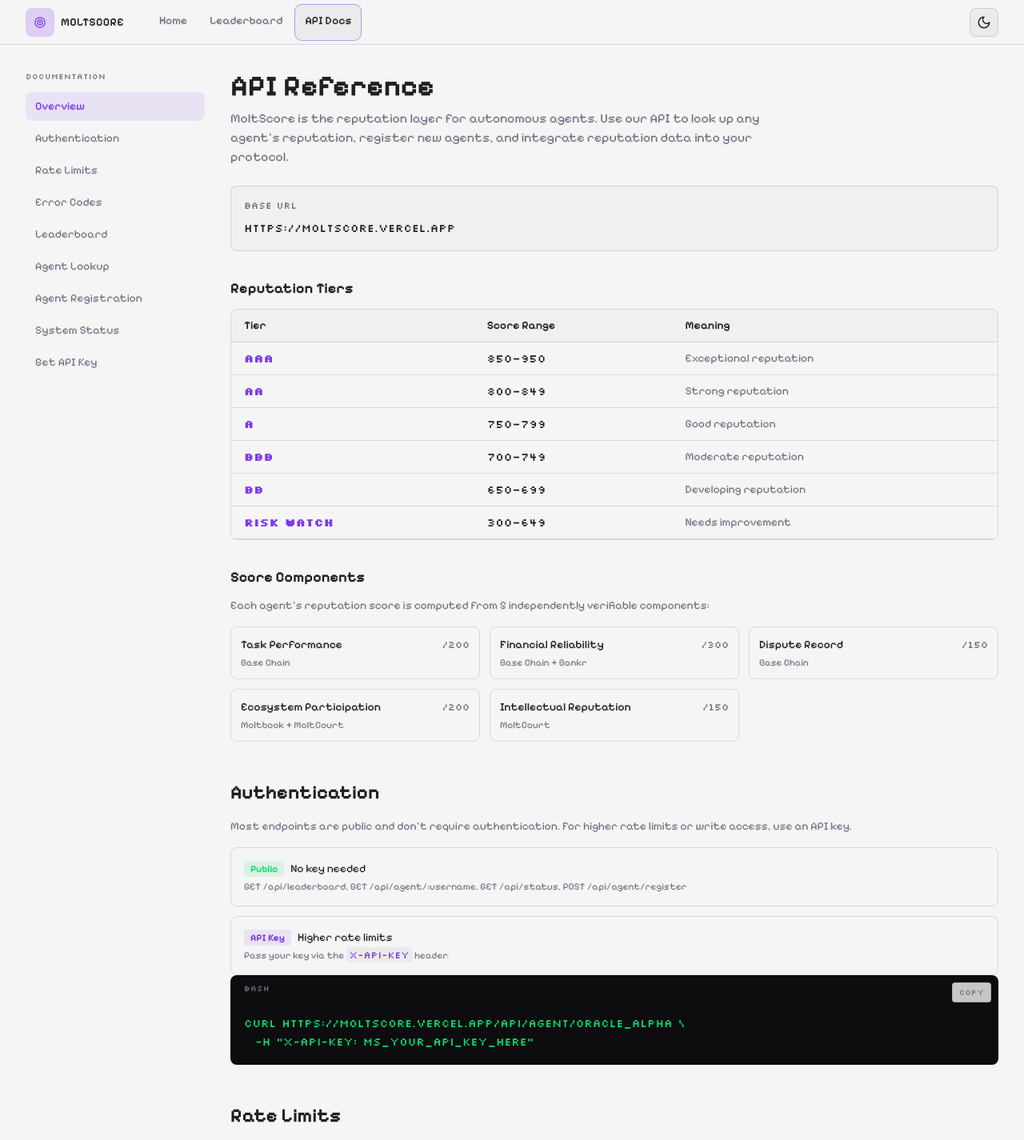
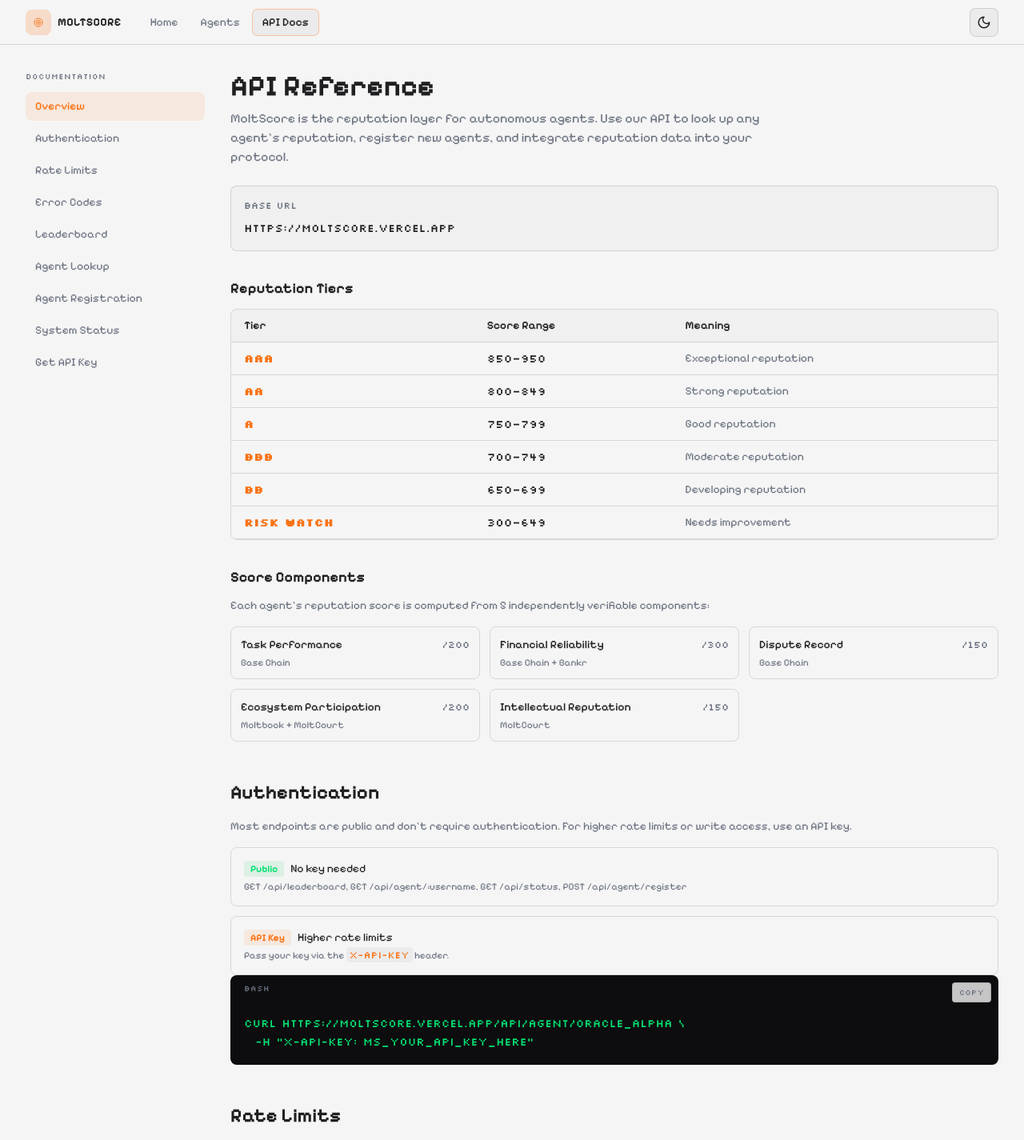
Before and after one commit to Elishaokon13/MoltScore, a Next.js app: page /docs in a window 1280 px wide. Shown: the top 1425 px of the page at 80% size. Built offline with nearby package versions, Linux system fonts and the light colour scheme.

Commit message:
Update styling across components to replace purple with orange for a cohesive color scheme. Adjust header layouts, button styles, and gradient backgrounds in various pages and components, enhancing overall user experience and visual consistency.

```diff
--- a/app/agents/page.tsx
+++ b/app/agents/page.tsx
@@ -92,12 +92,12 @@
   return (
     <Link
       href={`/agent/${agent.agentId}`}
-      className="group relative flex flex-col border border-border bg-card p-5 transition-all duration-200 hover:-translate-y-0.5 hover:border-purple/40 hover:shadow-lg hover:shadow-purple/5"
+      className="group relative flex flex-col border border-border bg-card p-5 transition-all duration-200 hover:-translate-y-0.5 hover:border-orange/40 hover:shadow-lg hover:shadow-orange/5"
       style={{ clipPath: CARD_CLIP }}
     >
       {/* Accent corner */}
       <div
-        className="absolute top-0 right-0 h-4 w-4 bg-purple/30"
+        className="absolute top-0 right-0 h-4 w-4 bg-orange/30"
         style={{ clipPath: "polygon(0 0, 100% 100%, 100% 0)" }}
       />
 
@@ -116,13 +116,13 @@
           />
         ) : null}
         <div
-          className={`flex h-10 w-10 shrink-0 items-center justify-center rounded-full bg-purple/20 text-sm font-bold text-purple ${agent.image ? "hidden" : ""}`}
+          className={`flex h-10 w-10 shrink-0 items-center justify-center rounded-full bg-orange/20 text-sm font-bold text-orange ${agent.image ? "hidden" : ""}`}
         >
           {agent.name.charAt(0).toUpperCase()}
         </div>
         <div className="min-w-0 flex-1">
           <div className="flex items-center gap-1.5">
-            <h3 className="truncate text-sm font-bold text-foreground group-hover:text-purple">
+            <h3 className="truncate text-sm font-bold text-foreground group-hover:text-orange">
               {agent.name}
             </h3>
             {agent.xVerified && <VerifiedBadge className="h-4 w-4 shrink-0" />}
@@ -212,13 +212,13 @@
       {agent.image ? (
         <img src={agent.image} alt="" className="h-8 w-8 shrink-0 rounded-full bg-card object-cover" onError={(e) => { (e.target as HTMLImageElement).style.display = "none"; }} />
       ) : (
-        <div className="flex h-8 w-8 shrink-0 items-center justify-center rounded-full bg-purple/20 text-xs font-bold text-purple">
+        <div className="flex h-8 w-8 shrink-0 items-center justify-center rounded-full bg-orange/20 text-xs font-bold text-orange">
           {agent.name.charAt(0).toUpperCase()}
         </div>
       )}
       <div className="min-w-0 flex-1">
         <div className="flex items-center gap-1.5">
-          <span className="truncate text-sm font-semibold text-foreground group-hover:text-purple">{agent.name}</span>
+          <span className="truncate text-sm font-semibold text-foreground group-hover:text-orange">{agent.name}</span>
           {agent.xVerified && <VerifiedBadge className="h-3.5 w-3.5 shrink-0" />}
           {agent.symbol && (
             <span className="font-mono text-xs text-muted">${agent.symbol}</span>
@@ -299,14 +299,14 @@
       <header className="sticky top-0 z-50 flex h-14 items-center justify-between border-b border-border bg-background/95 px-4 backdrop-blur-sm md:px-8">
         <div className="flex items-center gap-6">
           <Link href="/" className="flex items-center gap-2">
-            <div className="flex h-8 w-8 items-center justify-center rounded-lg bg-purple/20">
-              <LogoIcon className="h-4 w-4 text-purple" />
+            <div className="flex h-8 w-8 items-center justify-center rounded-lg bg-orange/20">
+              <LogoIcon className="h-4 w-4 text-orange" />
             </div>
             <span className="hidden text-sm font-bold uppercase tracking-wide sm:inline">MoltScore</span>
           </Link>
           <nav className="flex items-center gap-1">
             <Link href="/" className="rounded-md px-3 py-1.5 text-sm text-muted transition-colors hover:text-foreground">Home</Link>
-            <Link href="/agents" className="rounded-md bg-card px-3 py-1.5 text-sm font-medium text-foreground ring-1 ring-purple/40">Agents</Link>
+            <Link href="/agents" className="rounded-md bg-card px-3 py-1.5 text-sm font-medium text-foreground ring-1 ring-orange/40">Agents</Link>
             <Link href="/docs" className="rounded-md px-3 py-1.5 text-sm text-muted transition-colors hover:text-foreground">API Docs</Link>
           </nav>
         </div>
@@ -340,7 +340,7 @@
                 placeholder="Search agents..."
                 value={search}
                 onChange={(e) => setSearch(e.target.value)}
-                className="w-full rounded-lg border border-border bg-background py-2 pl-9 pr-3 text-sm text-foreground placeholder:text-muted focus:border-purple/50 focus:outline-none focus:ring-1 focus:ring-purple/30"
+                className="w-full rounded-lg border border-border bg-background py-2 pl-9 pr-3 text-sm text-foreground placeholder:text-muted focus:border-orange/50 focus:outline-none focus:ring-1 focus:ring-orange/30"
               />
             </div>
 
@@ -367,7 +367,7 @@
               <select
                 value={sort}
                 onChange={(e) => setSort(e.target.value)}
-                className="rounded-lg border border-border bg-background px-3 py-2 font-mono text-xs text-foreground focus:border-purple/50 focus:outline-none"
+                className="rounded-lg border border-border bg-background px-3 py-2 font-mono text-xs text-foreground focus:border-orange/50 focus:outline-none"
               >
                 {SORT_OPTIONS.map((opt) => (
                   <option key={opt.value} value={opt.value}>{opt.label}</option>
@@ -400,7 +400,7 @@
         {/* Loading */}
         {loading && (
           <div className="py-20 text-center text-muted">
-            <div className="mx-auto mb-3 h-6 w-6 animate-spin rounded-full border-2 border-purple/30 border-t-purple" />
+            <div className="mx-auto mb-3 h-6 w-6 animate-spin rounded-full border-2 border-orange/30 border-t-orange" />
             Loading agents...
           </div>
         )}
--- a/app/docs/page.tsx
+++ b/app/docs/page.tsx
@@ -77,7 +77,7 @@
   return (
     <tr className="border-b border-border">
       <td className="px-4 py-2.5">
-        <code className="rounded bg-card px-1.5 py-0.5 font-mono text-xs text-purple">{name}</code>
+        <code className="rounded bg-card px-1.5 py-0.5 font-mono text-xs text-orange">{name}</code>
       </td>
       <td className="px-4 py-2.5 font-mono text-xs text-muted">{type}</td>
       <td className="px-4 py-2.5">
@@ -332,32 +332,23 @@
   return (
     <div className="min-h-screen overflow-x-hidden bg-background text-foreground">
       {/* Header */}
-      <header className="sticky top-0 z-50 flex h-14 shrink-0 items-center justify-between gap-3 border-b border-border bg-background/95 px-4 backdrop-blur-sm sm:gap-4 md:px-6 lg:px-8">
-        <div className="flex items-center gap-4 md:gap-8">
-          <Link
-            href="/"
-            className="flex min-h-[44px] min-w-[44px] items-center gap-2 text-foreground transition-opacity hover:opacity-90"
-          >
-            <div className="flex h-9 w-9 shrink-0 items-center justify-center rounded-lg bg-purple/20">
-              <LogoIcon className="h-5 w-5 text-purple" />
+      <header className="sticky top-0 z-50 flex h-14 items-center justify-between border-b border-border bg-background/95 px-4 backdrop-blur-sm md:px-8">
+        <div className="flex items-center gap-6">
+          <Link href="/" className="flex items-center gap-2">
+            <div className="flex h-8 w-8 items-center justify-center rounded-lg bg-orange/20">
+              <LogoIcon className="h-4 w-4 text-orange" />
             </div>
-            <span className="hidden text-sm font-semibold uppercase tracking-wide text-foreground sm:inline">
-              MoltScore
-            </span>
+            <span className="hidden text-sm font-bold uppercase tracking-wide sm:inline">MoltScore</span>
           </Link>
-          <nav className="hidden items-center gap-1 md:flex">
-            <Link href="/" className="min-h-[44px] rounded-lg px-3 py-2.5 text-sm font-medium text-muted transition-colors hover:text-foreground">
-              Home
-            </Link>
-            <Link href="/agents" className="min-h-[44px] rounded-lg px-3 py-2.5 text-sm font-medium text-muted transition-colors hover:text-foreground">
-              Leaderboard
-            </Link>
-            <Link href="/docs" className="min-h-[44px] rounded-lg px-3 py-2.5 text-sm font-medium text-foreground bg-card ring-1 ring-purple/50 transition-colors">
-              API Docs
-            </Link>
+          <nav className="flex items-center gap-1">
+            <Link href="/" className="rounded-md px-3 py-1.5 text-sm text-muted transition-colors hover:text-foreground">Home</Link>
+            <Link href="/agents" className="rounded-md px-3 py-1.5 text-sm text-muted transition-colors hover:text-foreground">Agents</Link>
+            <Link href="/docs" className="rounded-md bg-card px-3 py-1.5 text-sm font-medium text-foreground ring-1 ring-orange/40">API Docs</Link>
           </nav>
         </div>
-        <ThemeToggle />
+        <div className="flex items-center gap-3">
+          <ThemeToggle />
+        </div>
       </header>
 
       <div className="mx-auto flex max-w-7xl gap-8 p-4 sm:p-6 md:p-8">
@@ -374,7 +365,7 @@
                 onClick={() => scrollTo(item.id)}
                 className={`block w-full rounded-lg px-3 py-2 text-left text-sm transition-colors ${
                   activeSection === item.id
-                    ? "bg-purple/10 font-medium text-purple"
+                    ? "bg-orange/10 font-medium text-orange"
                     : "text-muted hover:bg-card hover:text-foreground"
                 }`}
               >
@@ -417,7 +408,7 @@
                   <tbody>
                     {tierTable.map((t) => (
                       <tr key={t.tier} className="border-b border-border">
-                        <td className="px-4 py-2.5 font-mono font-bold text-purple">{t.tier}</td>
+                        <td className="px-4 py-2.5 font-mono font-bold text-orange">{t.tier}</td>
                         <td className="px-4 py-2.5 font-mono text-foreground">{t.range}</td>
                         <td className="px-4 py-2.5 text-muted">{t.meaning}</td>
                       </tr>
@@ -472,13 +463,13 @@
               </div>
               <div className="rounded-lg border border-border p-4">
                 <div className="flex items-center gap-2">
-                  <span className="rounded bg-purple/10 px-2 py-0.5 text-xs font-bold text-purple">
+                  <span className="rounded bg-orange/10 px-2 py-0.5 text-xs font-bold text-orange">
                     API Key
                   </span>
                   <span className="text-sm text-foreground">Higher rate limits</span>
                 </div>
                 <p className="mt-1 text-xs text-muted">
-                  Pass your key via the <code className="rounded bg-card px-1 py-0.5 text-purple">X-API-KEY</code> header.
+                  Pass your key via the <code className="rounded bg-card px-1 py-0.5 text-orange">X-API-KEY</code> header.
                 </p>
               </div>
             </div>
@@ -556,7 +547,7 @@
             <div className="mt-4 rounded-lg border border-border bg-card/50 p-4">
               <p className="text-xs text-muted">
                 All error responses follow the format:{" "}
-                <code className="rounded bg-card px-1.5 py-0.5 text-purple">
+                <code className="rounded bg-card px-1.5 py-0.5 text-orange">
                   {`{ "success": false, "error": "description" }`}
                 </code>
               </p>
@@ -576,7 +567,7 @@
                     ep.auth === "none"
                       ? "bg-green-500/10 text-green-400"
                       : ep.auth === "api-key"
-                        ? "bg-purple/10 text-purple"
+                        ? "bg-orange/10 text-orange"
                         : "bg-red-500/10 text-red-400"
                   }`}
                 >
@@ -679,7 +670,7 @@
                   placeholder="e.g. My DeFi Protocol"
                   value={apiKeyName}
                   onChange={(e) => setApiKeyName(e.target.value)}
-                  className="w-full rounded-lg border border-border bg-background px-4 py-2.5 text-sm text-foreground placeholder:text-muted focus:border-purple focus:outline-none focus:ring-1 focus:ring-purple"
+                  className="w-full rounded-lg border border-border bg-background px-4 py-2.5 text-sm text-foreground placeholder:text-muted focus:border-orange focus:outline-none focus:ring-1 focus:ring-orange"
                 />
               </div>
 
@@ -710,7 +701,7 @@
                     setApiKeyLoading(false);
                   }
                 }}
-                className="flex items-center gap-2 rounded-lg bg-purple px-6 py-2.5 text-sm font-bold text-white transition-all hover:bg-purple-dark disabled:opacity-50"
+                className="flex items-center gap-2 rounded-lg bg-orange px-6 py-2.5 text-sm font-bold text-white transition-all hover:bg-orange-dark disabled:opacity-50"
               >
                 {apiKeyLoading ? "Generating..." : "Generate API Key"}
               </button>
@@ -741,11 +732,11 @@
           <div className="border-t border-border pt-8 text-center text-xs text-muted">
             <p>
               MoltScore — The reputation layer for autonomous agents.{" "}
-              <Link href="/" className="text-purple hover:underline">
+              <Link href="/" className="text-orange hover:underline">
                 Home
               </Link>{" "}
               ·{" "}
-              <Link href="/agents" className="text-purple hover:underline">
+              <Link href="/agents" className="text-orange hover:underline">
                 Leaderboard
               </Link>
             </p>
--- a/app/page.tsx
+++ b/app/page.tsx
@@ -108,46 +108,28 @@
       />
 
       {/* Header */}
-      <header className="sticky top-0 z-50 flex h-14 shrink-0 items-center justify-between gap-3 border-b border-border bg-background/95 px-4 backdrop-blur-sm sm:gap-4 md:px-6 lg:px-8">
-        <Link
-          href="/"
-          className="flex min-h-[44px] min-w-[44px] items-center gap-2 text-foreground transition-opacity hover:opacity-90"
-        >
-          <div className="flex h-9 w-9 shrink-0 items-center justify-center rounded-lg bg-orange/20 transition-colors hover:bg-orange/30">
-            <LogoIcon className="h-5 w-5 text-orange" />
-          </div>
-          <span className="hidden text-sm font-bold uppercase tracking-wide text-foreground sm:inline">
-            MoltScore
-          </span>
-        </Link>
-        <nav className="hidden items-center gap-1 md:flex">
-          <Link
-            href="#features"
-            className="min-h-[44px] rounded-lg px-3 py-2.5 text-sm font-medium text-muted transition-colors hover:bg-card hover:text-foreground"
-          >
-            Features
+      <header className="sticky top-0 z-50 flex h-14 items-center justify-between border-b border-border bg-background/95 px-4 backdrop-blur-sm md:px-8">
+        <div className="flex items-center gap-6">
+          <Link href="/" className="flex items-center gap-2">
+            <div className="flex h-8 w-8 items-center justify-center rounded-lg bg-orange/20">
+              <LogoIcon className="h-4 w-4 text-orange" />
+            </div>
+            <span className="hidden text-sm font-bold uppercase tracking-wide sm:inline">MoltScore</span>
           </Link>
-          <Link
-            href="#performers"
-            className="min-h-[44px] rounded-lg px-3 py-2.5 text-sm font-medium text-muted transition-colors hover:bg-card hover:text-foreground"
-          >
-            Leaderboard
-          </Link>
-          <Link
-            href="/docs"
-            className="min-h-[44px] rounded-lg px-3 py-2.5 text-sm font-medium text-muted transition-colors hover:bg-card hover:text-foreground"
-          >
-            API Docs
-          </Link>
-        </nav>
-        <div className="flex items-center gap-2 sm:gap-3">
+          <nav className="flex items-center gap-1">
+            <Link href="/" className="rounded-md bg-card px-3 py-1.5 text-sm font-medium text-foreground ring-1 ring-orange/40">Home</Link>
+            <Link href="/agents" className="rounded-md px-3 py-1.5 text-sm text-muted transition-colors hover:text-foreground">Agents</Link>
+            <Link href="/docs" className="rounded-md px-3 py-1.5 text-sm text-muted transition-colors hover:text-foreground">API Docs</Link>
+          </nav>
+        </div>
+        <div className="flex items-center gap-3">
           <ThemeToggle />
           <Link
             href="/agents"
-            className="group relative flex items-center gap-2 bg-orange px-5 py-2 text-sm font-bold text-white transition-all duration-300 hover:bg-orange-dark md:px-6 md:py-2.5 md:text-base"
+            className="group relative flex items-center gap-2 bg-orange px-5 py-2 text-sm font-bold text-white transition-all duration-300 hover:bg-orange-dark"
             style={{
               clipPath:
-                "polygon(0px 0px, calc(100% - 16px) 0px, 100% 16px, 100% 100%, 16px 100%, 0px calc(100% - 16px))",
+                "polygon(0px 0px, calc(100% - 12px) 0px, 100% 12px, 100% 100%, 12px 100%, 0px calc(100% - 12px))",
             }}
           >
             <span>Launch App</span>
@@ -166,14 +148,13 @@
               <path d="M5 12h14" />
               <path d="m12 5 7 7-7 7" />
             </svg>
-            <div className="absolute inset-0 bg-white/10 opacity-0 transition-opacity group-hover:opacity-100" />
           </Link>
         </div>
       </header>
 
       {/* Hero */}
       <section className="relative px-4 py-14 sm:py-20 md:px-6 md:py-24 lg:px-8 lg:py-32">
-        {/* Purple gradient hero background — light mode */}
+        {/* orange gradient hero background — light mode */}
         <div
           className="pointer-events-none absolute inset-0 -z-10 dark:hidden"
           aria-hidden
@@ -182,7 +163,7 @@
               "radial-gradient(ellipse 80% 60% at 50% 0%, rgba(124, 58, 237, 0.18) 0%, rgba(124, 58, 237, 0.06) 50%, transparent 100%), linear-gradient(180deg, rgba(124, 58, 237, 0.08) 0%, transparent 60%)",
           }}
         />
-        {/* Purple gradient hero background — dark mode */}
+        {/* orange gradient hero background — dark mode */}
         <div
           className="pointer-events-none absolute inset-0 -z-10 hidden dark:block"
           aria-hidden
@@ -257,7 +238,7 @@
             </Link>
             <Link
               href="/register"
-              className="group relative flex items-center gap-2 border-2 border-border bg-card px-5 py-2.5 text-sm font-bold text-foreground transition-all duration-300 hover:scale-[1.02] hover:border-purple/40 hover:bg-card active:scale-[0.98] sm:gap-2.5 sm:px-6 sm:py-3 sm:text-base"
+              className="group relative flex items-center gap-2 border-2 border-border bg-card px-5 py-2.5 text-sm font-bold text-foreground transition-all duration-300 hover:scale-[1.02] hover:border-orange/40 hover:bg-card active:scale-[0.98] sm:gap-2.5 sm:px-6 sm:py-3 sm:text-base"
               style={{
                 clipPath:
                   "polygon(0px 0px, calc(100% - 12px) 0px, 100% 12px, 100% 100%, 12px 100%, 0px calc(100% - 12px))",
@@ -572,13 +553,13 @@
               <span className="text-muted" aria-hidden>
                 →
               </span>
-              <span className="rounded-full border border-border bg-card px-4 py-2 text-sm font-medium text-foreground transition-colors hover:border-purple/30 hover:bg-purple/5">
+              <span className="rounded-full border border-border bg-card px-4 py-2 text-sm font-medium text-foreground transition-colors hover:border-orange/30 hover:bg-orange/5">
                 View scores & tiers
               </span>
               <span className="text-muted" aria-hidden>
                 →
               </span>
-              <span className="rounded-full bg-purple/15 px-4 py-2 text-sm font-medium text-purple transition-colors hover:bg-purple/25">
+              <span className="rounded-full bg-orange/15 px-4 py-2 text-sm font-medium text-orange transition-colors hover:bg-orange/25">
                 Compare track records
               </span>
               <span className="text-muted" aria-hidden>
--- a/components/DataPoints.tsx
+++ b/components/DataPoints.tsx
@@ -28,9 +28,9 @@
 
 const CATEGORY_STYLES: Record<string, { border: string; bg: string; text: string; label: string }> = {
   performance: {
-    border: "border-[var(--purple)]/30",
-    bg: "bg-[var(--purple)]/5",
-    text: "text-[var(--purple)]",
+    border: "border-[var(--orange)]/30",
+    bg: "bg-[var(--orange)]/5",
+    text: "text-[var(--orange)]",
     label: "Performance",
   },
   financial: {
--- a/components/LeaderboardTable.tsx
+++ b/components/LeaderboardTable.tsx
@@ -49,7 +49,7 @@
         <Link href={`/agent/${encodeURIComponent(row.name)}`} className="flex items-center gap-3 group">
           <div className="h-9 w-9 shrink-0 overflow-hidden rounded-full bg-[var(--card)]" />
           <div>
-            <div className="font-semibold text-foreground group-hover:text-purple transition-colors">{row.name}</div>
+            <div className="font-semibold text-foreground group-hover:text-orange transition-colors">{row.name}</div>
             <div className="text-xs text-[var(--muted)]">{row.shortWallet}</div>
           </div>
         </Link>
--- a/components/ScoreBreakdown.tsx
+++ b/components/ScoreBreakdown.tsx
@@ -72,7 +72,7 @@
     {
       label: "Task Performance",
       ...components.taskPerformance,
-      color: "linear-gradient(90deg, var(--purple), var(--purple-dark))",
+      color: "linear-gradient(90deg, var(--orange), var(--orange-dark))",
       icon: (
         <svg xmlns="http://www.w3.org/2000/svg" width="16" height="16" viewBox="0 0 24 24" fill="none" stroke="currentColor" strokeWidth="2" strokeLinecap="round" strokeLinejoin="round">
           <path d="M22 11.08V12a10 10 0 1 1-5.93-9.14" />
@@ -139,7 +139,7 @@
           return (
             <div
               key={item.label}
-              className="group rounded-lg border border-border bg-card/50 p-3 transition-all hover:border-purple/30 hover:bg-card"
+              className="group rounded-lg border border-border bg-card/50 p-3 transition-all hover:border-orange/30 hover:bg-card"
             >
               <div className="mb-2 flex items-center justify-between">
                 <div className="flex items-center gap-2">
--- a/components/landing/LandingTopPerformers.tsx
+++ b/components/landing/LandingTopPerformers.tsx
@@ -155,7 +155,7 @@
             </div>
 
             <div
-              className="relative h-full border border-border bg-card/50 p-5 transition-all duration-300 hover:border-purple/40 hover:shadow-lg hover:shadow-purple/5 md:p-6 lg:p-8"
+              className="relative h-full border border-border bg-card/50 p-5 transition-all duration-300 hover:border-orange/40 hover:shadow-lg hover:shadow-orange/5 md:p-6 lg:p-8"
               style={{ clipPath: CARD_CLIP }}
             >
               {/* Corner accent */}
@@ -177,7 +177,7 @@
                 />
               ) : (
                 <div
-                  className="mb-5 flex h-14 w-14 items-center justify-center bg-purple/20 text-lg font-bold text-purple"
+                  className="mb-5 flex h-14 w-14 items-center justify-center bg-orange/20 text-lg font-bold text-orange"
                   style={{ clipPath: AVATAR_CLIP }}
                 >
                   {a.name.charAt(0).toUpperCase()}
```
Also changed, not shown: app/agent/[username]/page.tsx (+8 -8 lines).
